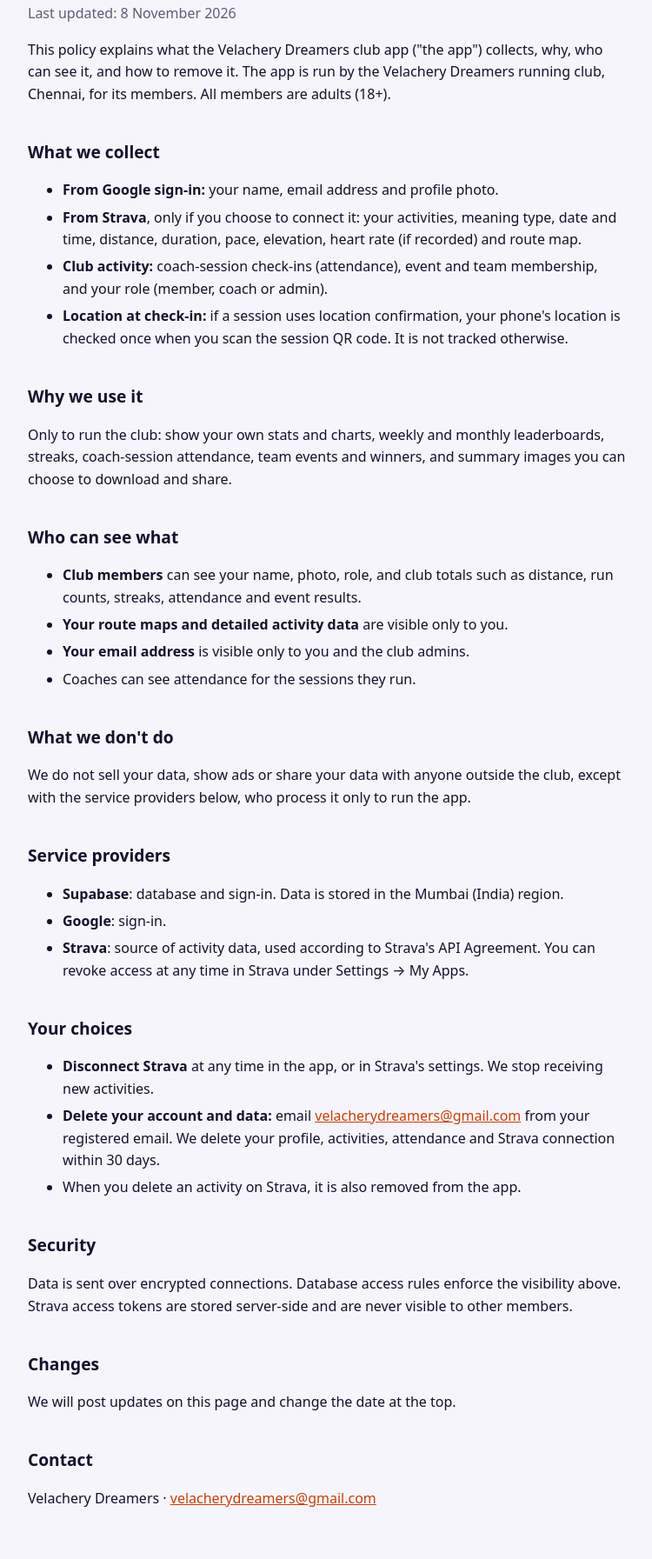
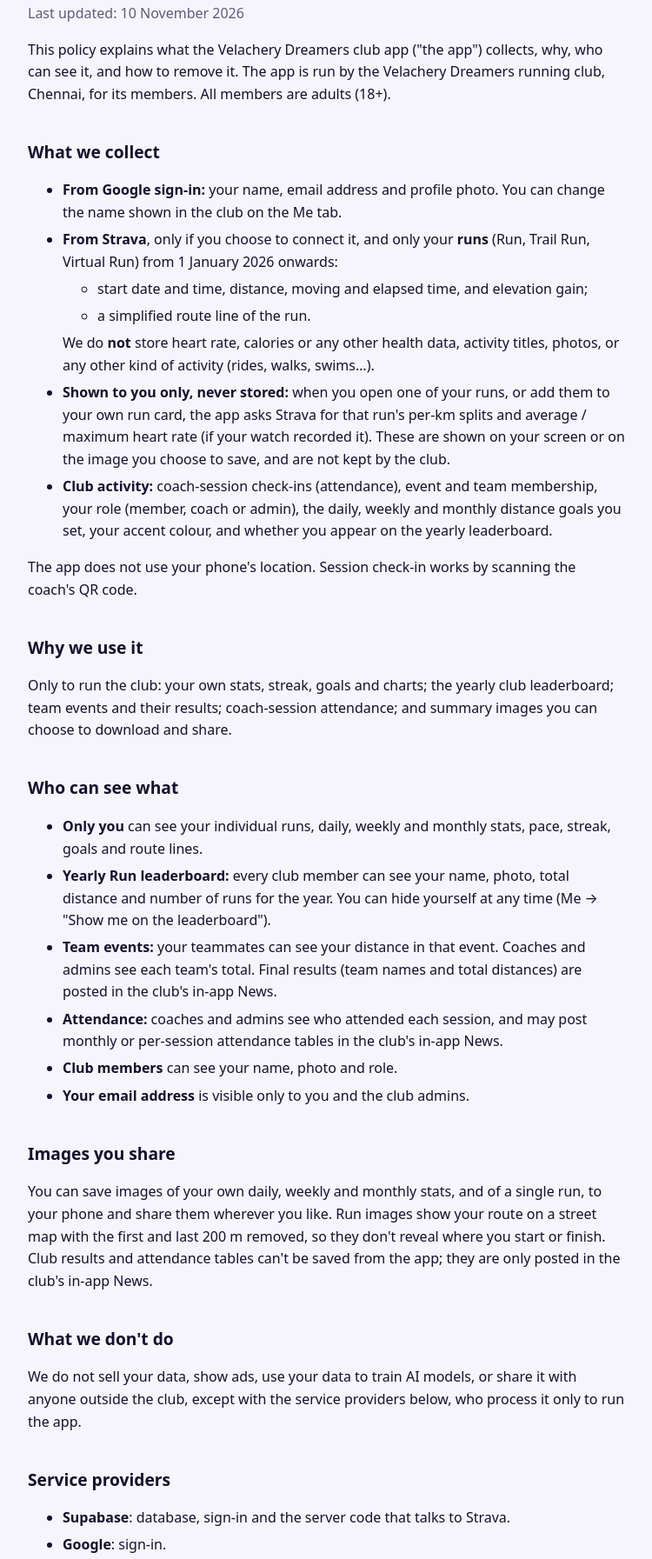
Before and after one commit to VelacheryDreamers/velacherydreamers.github.io, a plain HTML site: page privacy.html in a window 1280 px wide. Shown: the part 141-1934 px from the top of the page at 87% size, without its empty margins (264-1014 px from the left). Drawn offline with Linux system fonts and the light colour scheme.

Commit message:
Update privacy policy and terms for the Strava-connected app
- Runs only, from 1 Jan 2026; no stored heart rate or health data
- Heart rate and splits fetched live for the runner only, never stored
- Who sees what: own data private, Yearly Run leaderboard (opt-out),
  teammates in team events, team totals and attendance for staff
- Route lines shown only to the runner; shared cards trim start/end
- Disconnecting deletes all imported Strava data
- OpenStreetMap listed as a service provider; no phone location used

Co-Authored-By: Claude Opus 5.5 <noreply@anthropic.com>

```diff
--- a/privacy.html
+++ b/privacy.html
@@ -10,54 +10,68 @@
 <main>
   <p><a href="index.html">← Velachery Dreamers</a></p>
   <h1>Privacy Policy</h1>
-  <p class="muted">Last updated: 8 November 2026</p>
+  <p class="muted">Last updated: 10 November 2026</p>
 
   <p>This policy explains what the Velachery Dreamers club app ("the app") collects, why, who can see it, and how to remove it. The app is run by the Velachery Dreamers running club, Chennai, for its members. All members are adults (18+).</p>
 
   <h2>What we collect</h2>
   <ul>
-    <li><strong>From Google sign-in:</strong> your name, email address and profile photo.</li>
-    <li><strong>From Strava</strong>, only if you choose to connect it: your activities, meaning type, date and time, distance, duration, pace, elevation, heart rate (if recorded) and route map.</li>
-    <li><strong>Club activity:</strong> coach-session check-ins (attendance), event and team membership, and your role (member, coach or admin).</li>
-    <li><strong>Location at check-in:</strong> if a session uses location confirmation, your phone's location is checked once when you scan the session QR code. It is not tracked otherwise.</li>
+    <li><strong>From Google sign-in:</strong> your name, email address and profile photo. You can change the name shown in the club on the Me tab.</li>
+    <li><strong>From Strava</strong>, only if you choose to connect it, and only your <strong>runs</strong> (Run, Trail Run, Virtual Run) from 1 January 2026 onwards:
+      <ul>
+        <li>start date and time, distance, moving and elapsed time, and elevation gain;</li>
+        <li>a simplified route line of the run.</li>
+      </ul>
+      We do <strong>not</strong> store heart rate, calories or any other health data, activity titles, photos, or any other kind of activity (rides, walks, swims…).</li>
+    <li><strong>Shown to you only, never stored:</strong> when you open one of your runs, or add them to your own run card, the app asks Strava for that run's per-km splits and average / maximum heart rate (if your watch recorded it). These are shown on your screen or on the image you choose to save, and are not kept by the club.</li>
+    <li><strong>Club activity:</strong> coach-session check-ins (attendance), event and team membership, your role (member, coach or admin), the daily, weekly and monthly distance goals you set, your accent colour, and whether you appear on the yearly leaderboard.</li>
   </ul>
+  <p>The app does not use your phone's location. Session check-in works by scanning the coach's QR code.</p>
 
   <h2>Why we use it</h2>
-  <p>Only to run the club: show your own stats and charts, weekly and monthly leaderboards, streaks, coach-session attendance, team events and winners, and summary images you can choose to download and share.</p>
+  <p>Only to run the club: your own stats, streak, goals and charts; the yearly club leaderboard; team events and their results; coach-session attendance; and summary images you can choose to download and share.</p>
 
   <h2>Who can see what</h2>
   <ul>
-    <li><strong>Club members</strong> can see your name, photo, role, and club totals such as distance, run counts, streaks, attendance and event results.</li>
-    <li><strong>Your route maps and detailed activity data</strong> are visible only to you.</li>
+    <li><strong>Only you</strong> can see your individual runs, daily, weekly and monthly stats, pace, streak, goals and route lines.</li>
+    <li><strong>Yearly Run leaderboard:</strong> every club member can see your name, photo, total distance and number of runs for the year. You can hide yourself at any time (Me → "Show me on the leaderboard").</li>
+    <li><strong>Team events:</strong> your teammates can see your distance in that event. Coaches and admins see each team's total. Final results (team names and total distances) are posted in the club's in-app News.</li>
+    <li><strong>Attendance:</strong> coaches and admins see who attended each session, and may post monthly or per-session attendance tables in the club's in-app News.</li>
+    <li><strong>Club members</strong> can see your name, photo and role.</li>
     <li><strong>Your email address</strong> is visible only to you and the club admins.</li>
-    <li>Coaches can see attendance for the sessions they run.</li>
   </ul>
 
+  <h2>Images you share</h2>
+  <p>You can save images of your own daily, weekly and monthly stats, and of a single run, to your phone and share them wherever you like. Run images show your route on a street map with the first and last 200 m removed, so they don't reveal where you start or finish. Club results and attendance tables can't be saved from the app; they are only posted in the club's in-app News.</p>
+
   <h2>What we don't do</h2>
-  <p>We do not sell your data, show ads or share your data with anyone outside the club, except with the service providers below, who process it only to run the app.</p>
+  <p>We do not sell your data, show ads, use your data to train AI models, or share it with anyone outside the club, except with the service providers below, who process it only to run the app.</p>
 
   <h2>Service providers</h2>
   <ul>
-    <li><strong>Supabase</strong>: database and sign-in. Data is stored in the Mumbai (India) region.</li>
+    <li><strong>Supabase</strong>: database, sign-in and the server code that talks to Strava.</li>
     <li><strong>Google</strong>: sign-in.</li>
-    <li><strong>Strava</strong>: source of activity data, used according to Strava's API Agreement. You can revoke access at any time in Strava under Settings → My Apps.</li>
+    <li><strong>Strava</strong>: source of run data, used according to Strava's API Agreement. You can revoke access at any time in the app (Me → Strava → Disconnect) or on strava.com under Settings → My Apps.</li>
+    <li><strong>OpenStreetMap</strong>: street-map images for your run cards. When a run card is shown, your phone downloads map images of that area from OpenStreetMap's servers, which receive your IP address and the map area requested. No account or personal details are sent.</li>
   </ul>
 
   <h2>Your choices</h2>
   <ul>
-    <li><strong>Disconnect Strava</strong> at any time in the app, or in Strava's settings. We stop receiving new activities.</li>
-    <li><strong>Delete your account and data:</strong> email <a href="mailto:velacherydreamers@gmail.com">velacherydreamers@gmail.com</a> from your registered email. We delete your profile, activities, attendance and Strava connection within 30 days.</li>
-    <li>When you delete an activity on Strava, it is also removed from the app.</li>
+    <li><strong>Disconnect Strava</strong> at any time, in the app or on strava.com. We stop receiving runs and <strong>delete every run we imported from Strava</strong>, including routes.</li>
+    <li>When you edit or delete a run on Strava, the change reaches the app automatically.</li>
+    <li><strong>Hide yourself</strong> from the yearly leaderboard on the Me tab.</li>
+    <li><strong>Delete your account and data:</strong> email <a href="mailto:velacherydreamers@gmail.com">velacherydreamers@gmail.com</a> from your registered email. We delete your profile, runs, goals, attendance and Strava connection within 30 days.</li>
   </ul>
 
   <h2>Security</h2>
-  <p>Data is sent over encrypted connections. Database access rules enforce the visibility above. Strava access tokens are stored server-side and are never visible to other members.</p>
+  <p>Data is sent over encrypted connections. Database access rules enforce the visibility above. Strava access is handled only by the app's server: your Strava login tokens are never sent to your phone or to other members.</p>
 
   <h2>Changes</h2>
-  <p>We will post updates on this page and change the date at the top.</p>
+  <p>We will post updates on this page and change the date at the top. Significant changes are also announced in the app's News.</p>
 
   <h2>Contact</h2>
   <p>Velachery Dreamers · <a href="mailto:velacherydreamers@gmail.com">velacherydreamers@gmail.com</a></p>
+  <p class="muted">Run data powered by Strava.</p>
 </main>
 </body>
 </html>
```
Also changed, not shown: terms.html (+3 -2 lines).
